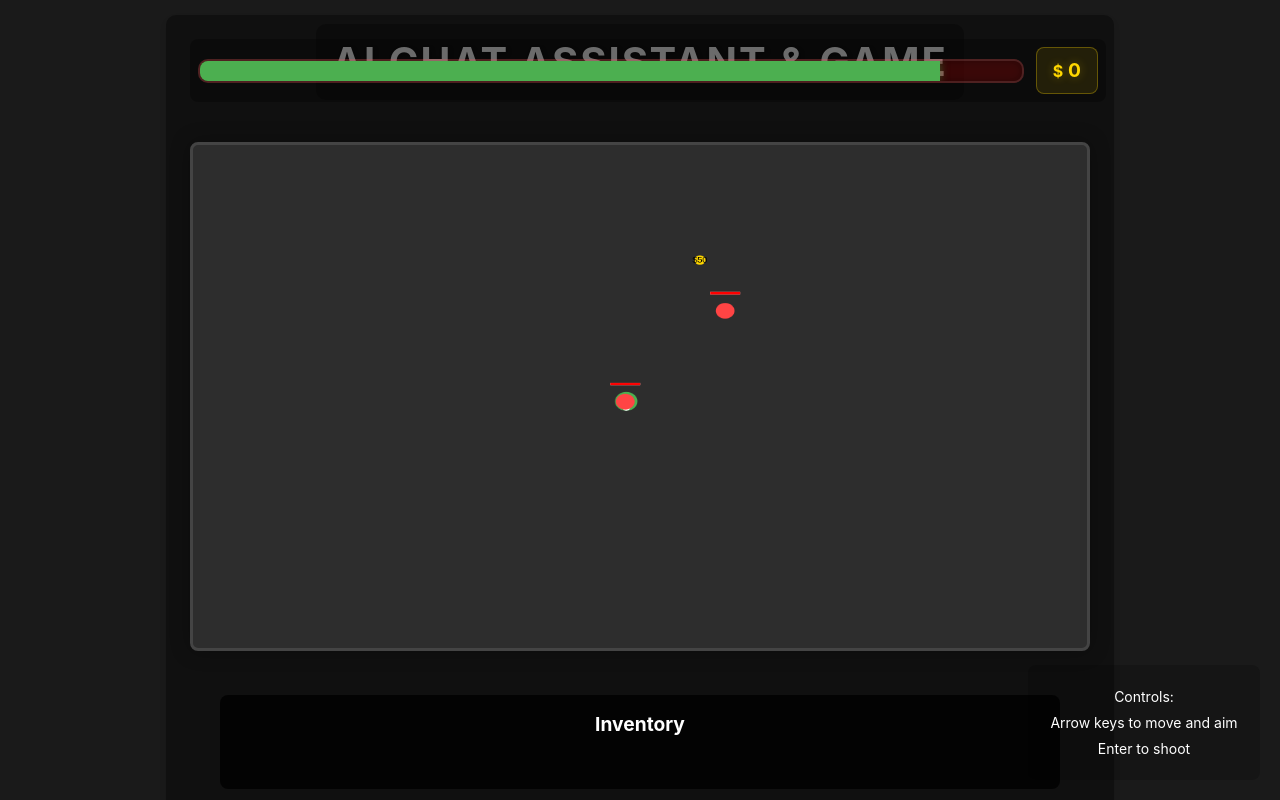
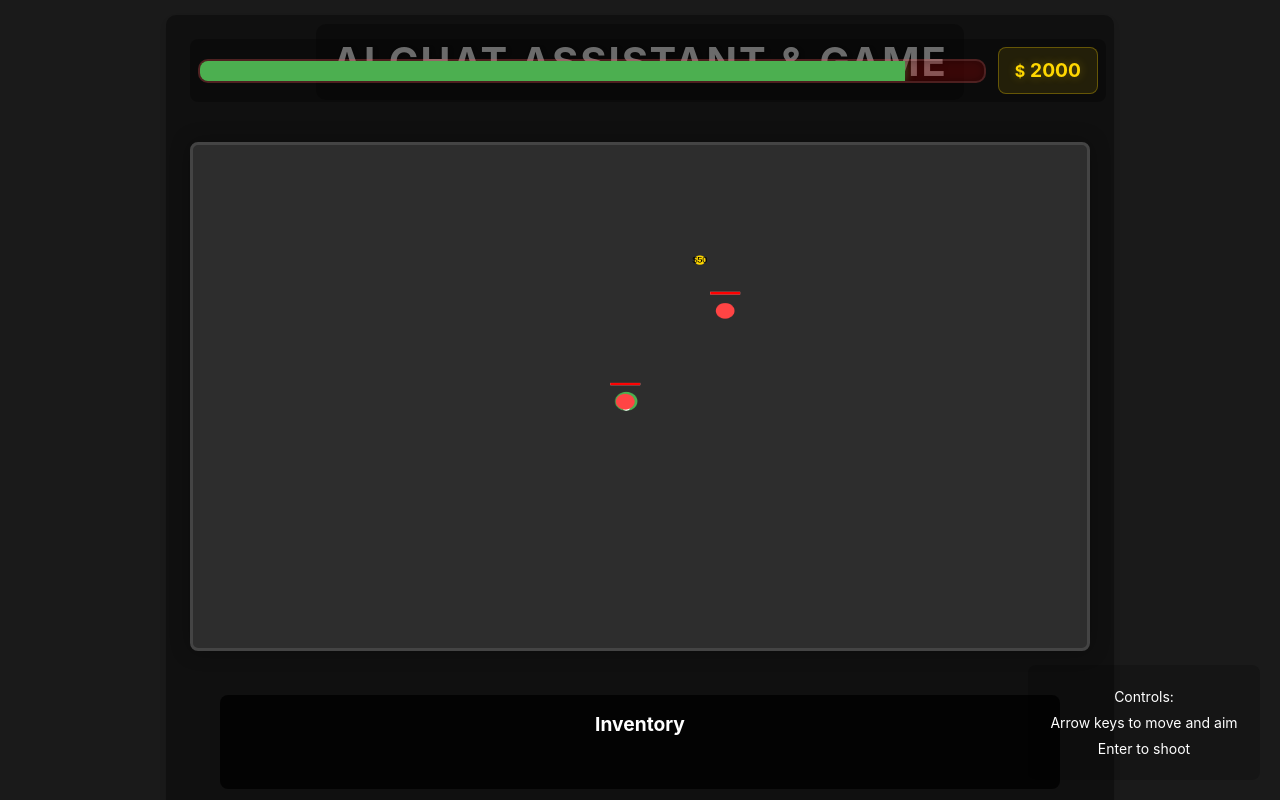
Before and after one commit to Faresdjz/ConUHack-25, a React (Vite) app in the folder client/: page / in a window 1280 px wide. Built offline with nearby package versions, Linux system fonts and the light colour scheme.

Commit message:
Money fixed

```diff
--- a/client/src/App.jsx
+++ b/client/src/App.jsx
@@ -1,4 +1,4 @@
-import { useState } from 'react'
+import { useState, useEffect } from 'react'
 import './App.css'
 import ChatBot from './components/ChatBot'
 import Game from './components/Game'
@@ -7,15 +7,29 @@ import './components/Game.css'
 
 function App() {
   const [gameState, setGameState] = useState({
-    money: 1000,
+    money: window.player?.money || 1000,
     inventory: []
   });
 
+  // Sync money with player
+  useEffect(() => {
+    const moneyInterval = setInterval(() => {
+      if (window.player) {
+        setGameState(prev => ({
+          ...prev,
+          money: window.player.money
+        }));
+      }
+    }, 100);
+
+    return () => clearInterval(moneyInterval);
+  }, []);
+
   const handleItemGenerated = (item) => {
-    if (item.price <= gameState.money) {
+    if (item.price <= window.player.money) {
+      window.player.money -= item.price;
       setGameState(prev => ({
         ...prev,
-        money: prev.money - item.price,
         inventory: [...prev.inventory, item]
       }));
       console.log("Purchased item:", item);
@@ -30,7 +44,7 @@ function App() {
         <h1>AI Chat Assistant & Game</h1>
       </header>
       <main className="main-content">
-        <Game inventory={gameState.inventory} />
+        <Game inventory={gameState.inventory} money={gameState.money} />
         <ChatBot onItemGenerated={handleItemGenerated} />
       </main>
     </div>
--- a/client/src/components/Game.jsx
+++ b/client/src/components/Game.jsx
@@ -4,7 +4,7 @@ import { GameUI, Controls, InventoryUI } from './game/GameUI';
 import { setupGame, updateGame, handleKeyDown, handleKeyUp } from './game/gameLogic';
 import './Game.css';
 
-function Game({ inventory }) {
+function Game({ inventory, money }) {
     const canvasRef = useRef(null);
     const gameStateRef = useRef({ enemies: [], moneyDrops: [] });
 
@@ -36,7 +36,7 @@ function Game({ inventory }) {
 
     return (
         <div className="game-container">
-            <GameUI />
+            <GameUI money={money} />
             <canvas ref={canvasRef} id="gameCanvas"></canvas>
             <Controls />
             <InventoryUI inventory={inventory} />
@@ -52,7 +52,8 @@ Game.propTypes = {
             firerate: PropTypes.number,
             damage: PropTypes.number
         })
-    })).isRequired
+    })).isRequired,
+    money: PropTypes.number.isRequired
 };
 
 export default Game;
--- a/client/src/components/game/GameUI.jsx
+++ b/client/src/components/game/GameUI.jsx
@@ -11,14 +11,18 @@ export function HealthBar() {
     );
 }
 
-export function MoneyCounter() {
+export function MoneyCounter({ money }) {
     return (
         <div className="money-container">
             <span className="money-symbol">$</span>
-            <span id="money-count"></span>
+            <span id="money-count">{money}</span>
         </div>
     );
 }
+
+MoneyCounter.propTypes = {
+    money: PropTypes.number.isRequired
+};
 
 export function Controls() {
     return (
@@ -68,14 +72,18 @@ Inventory.propTypes = {
     })).isRequired
 };
 
-export function GameUI() {
+export function GameUI({ money }) {
     return (
         <div className="game-ui">
             <HealthBar />
-            <MoneyCounter />
+            <MoneyCounter money={money} />
         </div>
     );
 }
+
+GameUI.propTypes = {
+    money: PropTypes.number.isRequired
+};
 
 export function InventoryUI({ inventory = [] }) {
     return (
--- a/client/src/components/game/entities.js
+++ b/client/src/components/game/entities.js
@@ -58,7 +58,7 @@ export class Player {
         this.color = color;
         this.controls = controls;
         this.health = MAX_HEALTH;
-        this.money = 0;
+        this.money = 2000;
         this.bullets = [];
         this.lastShot = 0;
         this.ctx = ctx;
```
